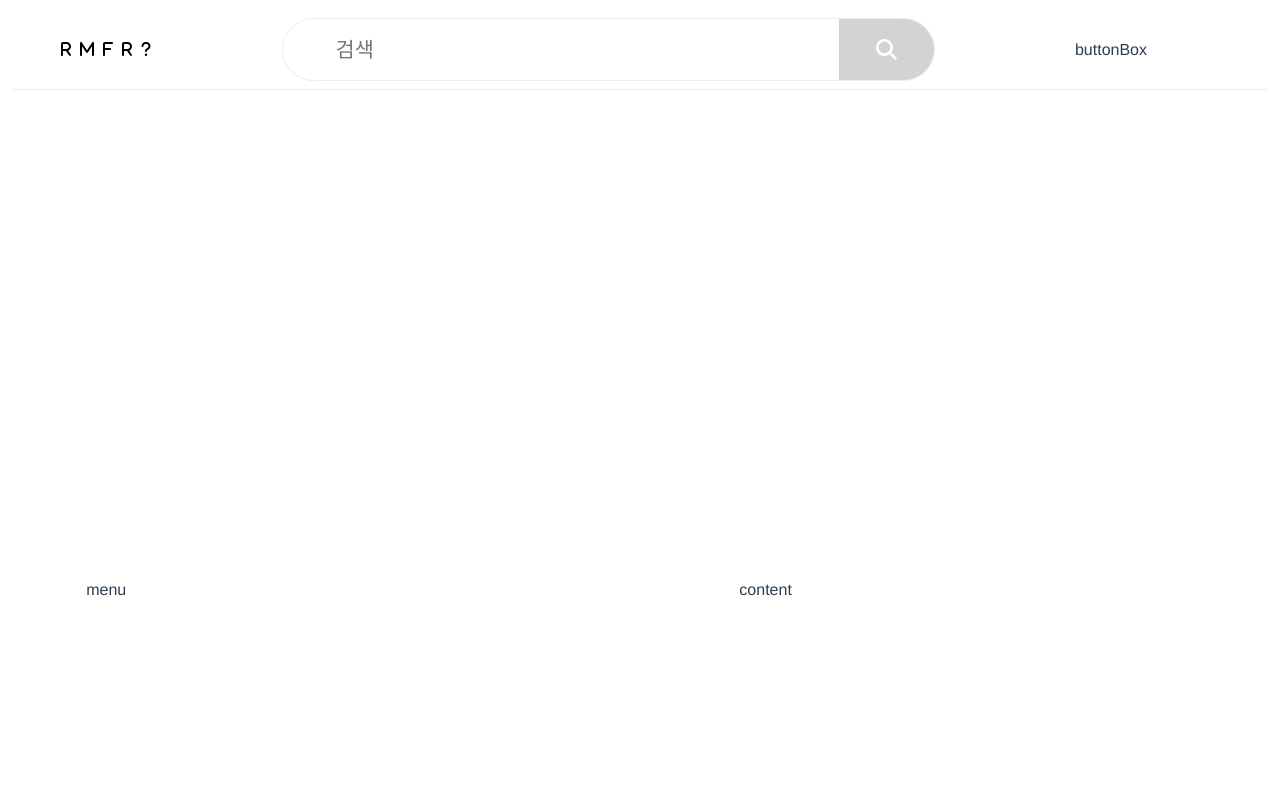
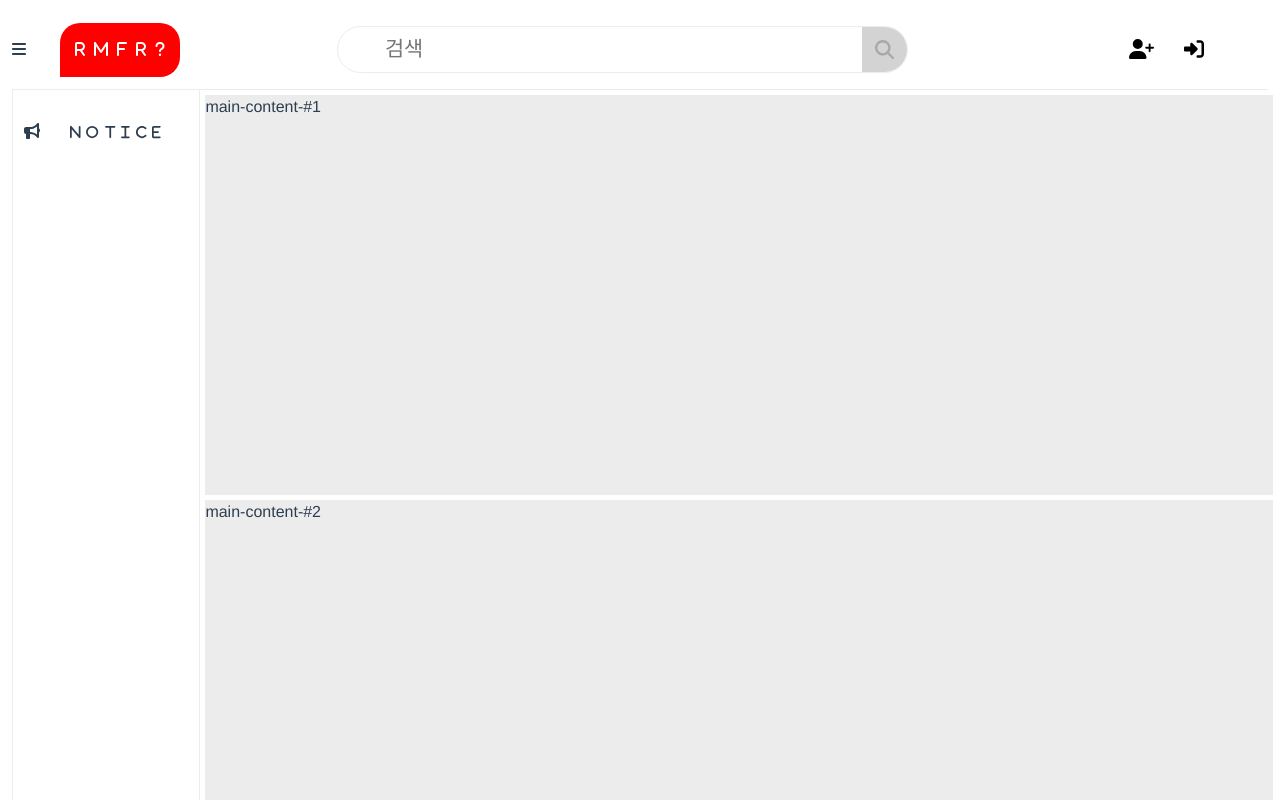
Before and after one commit to rasz60/rmfr, a Vue app in the folder frontend/: page / in a window 1280 px wide. Shown: the top 800 px of the page. Built offline with nearby package versions, Linux system fonts and the light colour scheme.

Commit message:
[240517] 기본 페이지 생성 1. 메인 페이지 생성 (헤더, 메뉴) 2. 가입, 로그인 버튼 추가, 가입 페이지 이동

```diff
--- a/frontend/src/components/contents/ContentSection.vue
+++ b/frontend/src/components/contents/ContentSection.vue
@@ -1,30 +1,126 @@
-<script setup></script>
+<script setup>
+import { RouterView } from "vue-router";
+</script>
 
 <template>
   <section id="contents">
-    <div id="menu">menu</div>
-    <div id="content">content</div>
+    <div id="menuSlim" class="menuBox">
+      <dl class="menu slim">
+        <dd v-for="item in menus" :key="item" @click="fn_go_ref(item.href)">
+          <span class="slimIcon">
+            <font-awesome-icon :icon="['fas', item.icon]" />
+          </span>
+        </dd>
+      </dl>
+    </div>
+    <div id="menuFull" class="menuBox">
+      <dl class="menu full">
+        <dd v-for="item in menus" :key="item" @click="fn_go_ref(item.href)">
+          <div class="fullIcon">
+            <font-awesome-icon :icon="['fas', item.icon]" />
+          </div>
+          <div class="fullTxt">
+            <span>
+              <font-awesome-icon
+                v-for="char in Array.from(item.name)"
+                :key="char"
+                :icon="['fas', char]"
+              />
+            </span>
+          </div>
+        </dd>
+      </dl>
+    </div>
+    <div id="content">
+      <RouterView />
+    </div>
   </section>
 </template>
 
 <script>
-export default {};
+export default {
+  data() {
+    return {
+      menus: [
+        {
+          name: "notice",
+          href: "notice",
+          icon: "bullhorn",
+        },
+      ],
+    };
+  },
+  methods: {
+    fn_go_ref(href) {
+      location.href = href;
+    },
+  },
+};
 </script>
 
 <!-- Add "scoped" attribute to limit CSS to this component only -->
 <style scoped>
 section#contents {
   display: flex;
-  justify-content: space-between;
-  align-items: center;
-  height: 1000px;
+  flex-wrap: wrap;
+  height: fit-content;
+  min-height: 800px;
 
-  div#menu {
+  dl.menu {
+    list-style: none;
+    padding-left: 0;
+
+    dd {
+      width: 100%;
+      padding-top: 10px;
+      padding-bottom: 10px;
+      display: flex;
+      cursor: pointer;
+
+      justify-content: center;
+
+      div.fullIcon {
+        width: 10%;
+      }
+
+      div.fullTxt {
+        width: 80%;
+
+        span {
+          font-size: 14px;
+
+          svg {
+            margin-left: 3px;
+            margin-right: 3px;
+          }
+        }
+      }
+    }
+
+    dd:hover {
+      background-color: #ececec;
+    }
+  }
+
+  div.menuBox {
+    height: auto;
+    padding-top: 20px;
+    padding-bottom: 20px;
+    border-right: 1px solid #ececec;
+    border-left: 1px solid #ececec;
+  }
+
+  div#menuSlim {
+    width: 3%;
+    display: none;
+  }
+
+  div#menuFull {
     width: 15%;
   }
 
   div#content {
-    width: 80%;
+    width: 85%;
   }
 }
 </style>
--- /dev/null
+++ b/frontend/src/components/contents/main/MainView.vue
@@ -0,0 +1,22 @@
+<script setup></script>
+
+<template>
+  <div class="mainRow">main-content-#1</div>
+  <div class="mainRow">main-content-#2</div>
+  <div class="mainRow">main-content-#3</div>
+</template>
+
+<script>
+export default {};
+</script>
+
+<!-- Add "scoped" attribute to limit CSS to this component only -->
+<style scoped>
+div.mainRow {
+  text-align: left;
+  margin: 5px;
+  width: 100%;
+  height: 400px;
+  background-color: #ececec;
+}
+</style>
--- /dev/null
+++ b/frontend/src/components/contents/signup/SignUpView.vue
@@ -0,0 +1,12 @@
+<script setup></script>
+
+<template>
+  <div></div>
+</template>
+
+<script>
+export default {};
+</script>
+
+<!-- Add "scoped" attribute to limit CSS to this component only -->
+<style scoped></style>
--- a/frontend/src/components/header/HeaderSection.vue
+++ b/frontend/src/components/header/HeaderSection.vue
@@ -1,5 +1,10 @@
 <template>
   <section id="header">
+    <div id="menuToggle">
+      <span class="toggleBtn" @click="fn_toggleMenu">
+        <font-awesome-icon :icon="['fas', 'bars']" />
+      </span>
+    </div>
     <div id="logo">
       <a href="/" title="home">
         <font-awesome-icon :icon="['fas', 'r']" />&nbsp;
@@ -14,19 +19,77 @@
         <div id="preIcon">
           <font-awesome-icon :icon="['fas', 'magnifying-glass']" />
         </div>
-        <label for="searchIpt"></label>
-        <input id="searchIpt" placeholder="검색" />
+        <input
+          id="searchIpt"
+          placeholder="검색"
+          @focus="fn_focusSearch"
+          @blur="fn_blurSearch"
+        />
         <div id="suffixIcon">
           <font-awesome-icon :icon="['fas', 'magnifying-glass']" />
         </div>
       </div>
     </div>
-    <div id="buttonBox">buttonBox</div>
+    <div id="buttonBox">
+      <div class="guest" v-show="this.username == ''">
+        <a class="headerBtn" href="/signup" title="signup">
+          <font-awesome-icon :icon="['fas', 'user-plus']" />
+        </a>
+        <a class="headerBtn" href="#" title="login">
+          <font-awesome-icon :icon="['fas', 'right-to-bracket']" />
+        </a>
+      </div>
+      <div class="user" v-show="this.username != ''">
+        <a class="headerBtn" href="#" title="push">
+          <font-awesome-icon :icon="['fas', 'bell']" />
+        </a>
+        <a class="headerBtn" href="#" title="mypage">
+          <font-awesome-icon :icon="['fas', 'user-gear']" />
+        </a>
+        <a class="headerBtn" href="#" title="logout">
+          <font-awesome-icon :icon="['fas', 'right-from-bracket']" />
+        </a>
+      </div>
+    </div>
   </section>
 </template>
 
 <script>
-export default {};
+export default {
+  data() {
+    return {
+      username: "",
+    };
+  },
+  methods: {
+    fn_focusSearch() {
+      document.querySelector("div#preIcon").style.visibility = "visible";
+    },
+    fn_blurSearch() {
+      document.querySelector("div#preIcon").style.visibility = "hidden";
+    },
+
+    fn_toggleMenu() {
+      console.log("toggleMenu");
+      var slim = document.querySelector("div#menuSlim");
+      var full = document.querySelector("div#menuFull");
+      var contents = document.querySelector("div#content");
+      console.log(slim, full);
+
+      if (slim.style.display == "none" || slim.style.display == "") {
+        full.style.display = "none";
+        slim.style.display = "block";
+        contents.style.width = "96%";
+        console.log("slim none or null");
+      } else {
+        slim.style.display = "none";
+        full.style.display = "block";
+        contents.style.width = "85%";
+        console.log("full none or null");
+      }
+    },
+  },
+};
 </script>
 
 <!-- Add "scoped" attribute to limit CSS to this component only -->
@@ -35,6 +98,24 @@ section#header {
   height: 80px;
   display: flex;
   border-bottom: 1px solid #ececec;
+
+  a {
+    text-decoration: none;
+    cursor: pointer;
+    color: black;
+  }
+
+  div#menuToggle {
+    height: 100%;
+
+    display: flex;
+    justify-content: center;
+    align-items: center;
+
+    span.toggleBtn {
+      cursor: pointer;
+    }
+  }
 
   div#logo {
     width: 15%;
@@ -45,9 +126,10 @@ section#header {
     align-items: center;
 
     a {
-      text-decoration: none;
-      color: black;
-      cursor: pointer;
+      color: white;
+      background-color: red;
+      padding: 15px;
+      border-radius: 20px 20px 20px 0;
     }
   }
 
@@ -59,8 +141,8 @@ section#header {
     align-items: center;
 
     div#searchIptBox {
-      width: 80%;
-      height: 80%;
+      width: 70%;
+      height: 60%;
       display: flex;
       justify-content: center;
       align-items: center;
@@ -69,7 +151,7 @@ section#header {
       overflow: hidden;
 
       input#searchIpt {
-        width: 80%;
+        width: 85%;
         height: 100%;
         outline: none;
         border: none;
@@ -84,17 +166,23 @@ section#header {
       div#preIcon {
         width: 8%;
         visibility: hidden;
-        color: #ececec;
+        color: lightgray;
       }
       div#suffixIcon {
-        width: 15%;
+        width: 8%;
         height: 100%;
         display: flex;
         align-items: center;
         justify-content: center;
+        font-size: 1.2em;
+        color: darkgrey;
+        background-color: lightgray;
+        cursor: pointer;
+      }
+
+      div#suffixIcon:hover {
+        background-color: darkgray;
         color: white;
-        font-size: 1.3em;
-        background-color: lightgray;
       }
     }
   }
@@ -103,8 +191,14 @@ section#header {
     width: 15%;
     height: 100%;
     display: flex;
-    justify-content: center;
+    justify-content: end;
     align-items: center;
+    font-size: 20px;
+
+    a.headerBtn {
+      padding: 15px;
+      cursor: pointer;
+    }
   }
 }
 </style>
--- a/frontend/src/main.js
+++ b/frontend/src/main.js
@@ -2,7 +2,7 @@ import { createApp } from "vue";
 import App from "./App.vue";
 
 //router
-import router from "./router";
+import router from "./router/contents/contents.js";
 
 // axios
 import axios from "axios";
--- /dev/null
+++ b/frontend/src/router/contents/contents.js
@@ -0,0 +1,20 @@
+import { createRouter, createWebHistory } from "vue-router";
+import MainView from "../../components/contents/main/MainView.vue";
+import SignUpView from "../../components/contents/signup/SignUpView.vue";
+//import LoginView from "../components/contents/LoginView";
+
+const router = createRouter({
+  history: createWebHistory(),
+  routes: [
+    {
+      path: "/",
+      component: MainView,
+    },
+    {
+      path: "/signup",
+      component: SignUpView,
+    },
+  ],
+});
+
+export default router;
--- a/frontend/src/router/index.js
+++ /dev/null
@@ -1,16 +0,0 @@
-import { createRouter, createWebHistory } from "vue-router";
-//import LoginView from "../components/contents/LoginView";
-
-const router = createRouter({
-  history: createWebHistory(),
-  routes: [
-    /*
-    {
-      path: "/login",
-      component: LoginView,
-    },
-    */
-  ],
-});
-
-export default router;
```
Also changed, not shown: 2 other files (tests, documents, lock files or other folders).
